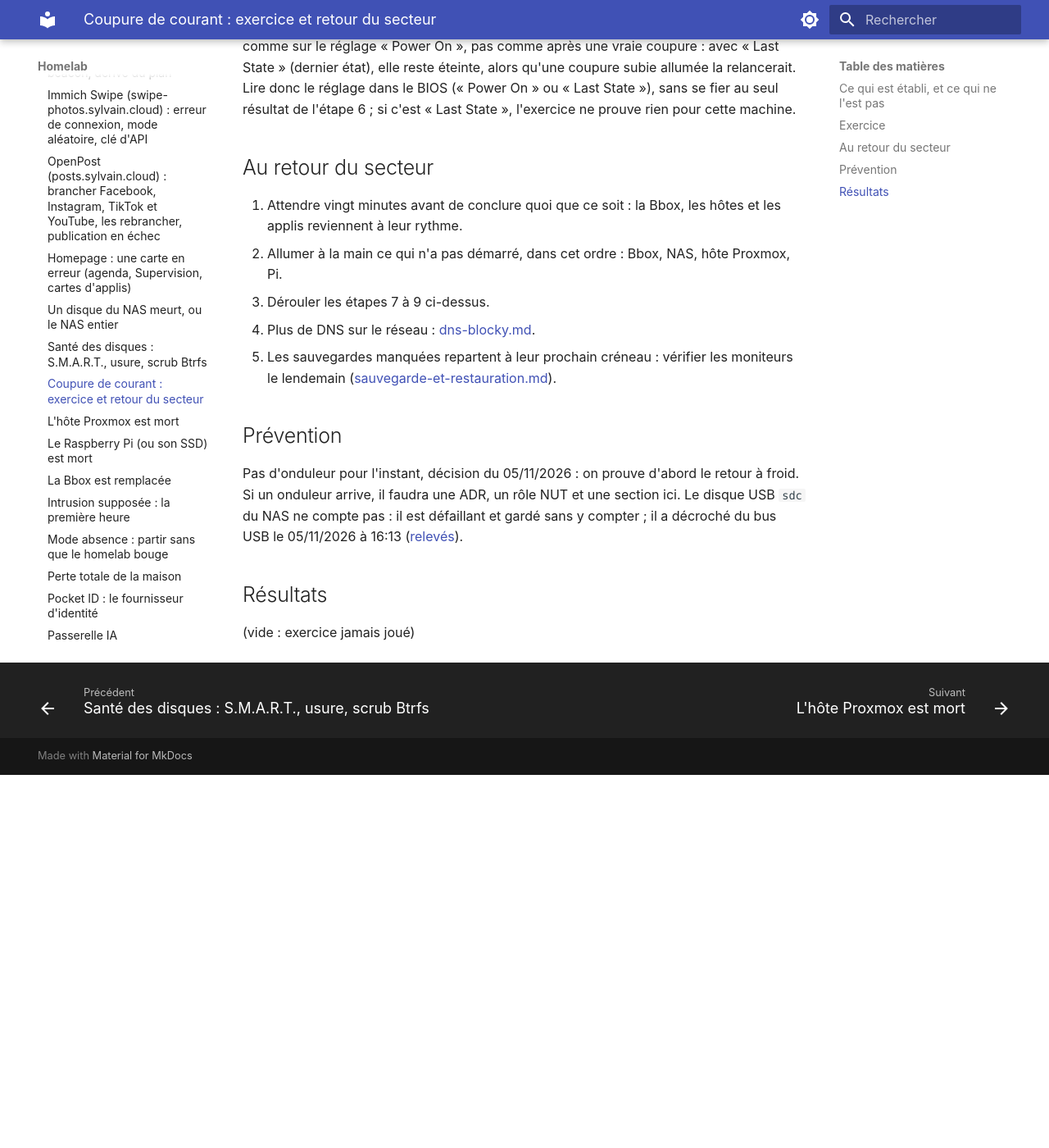
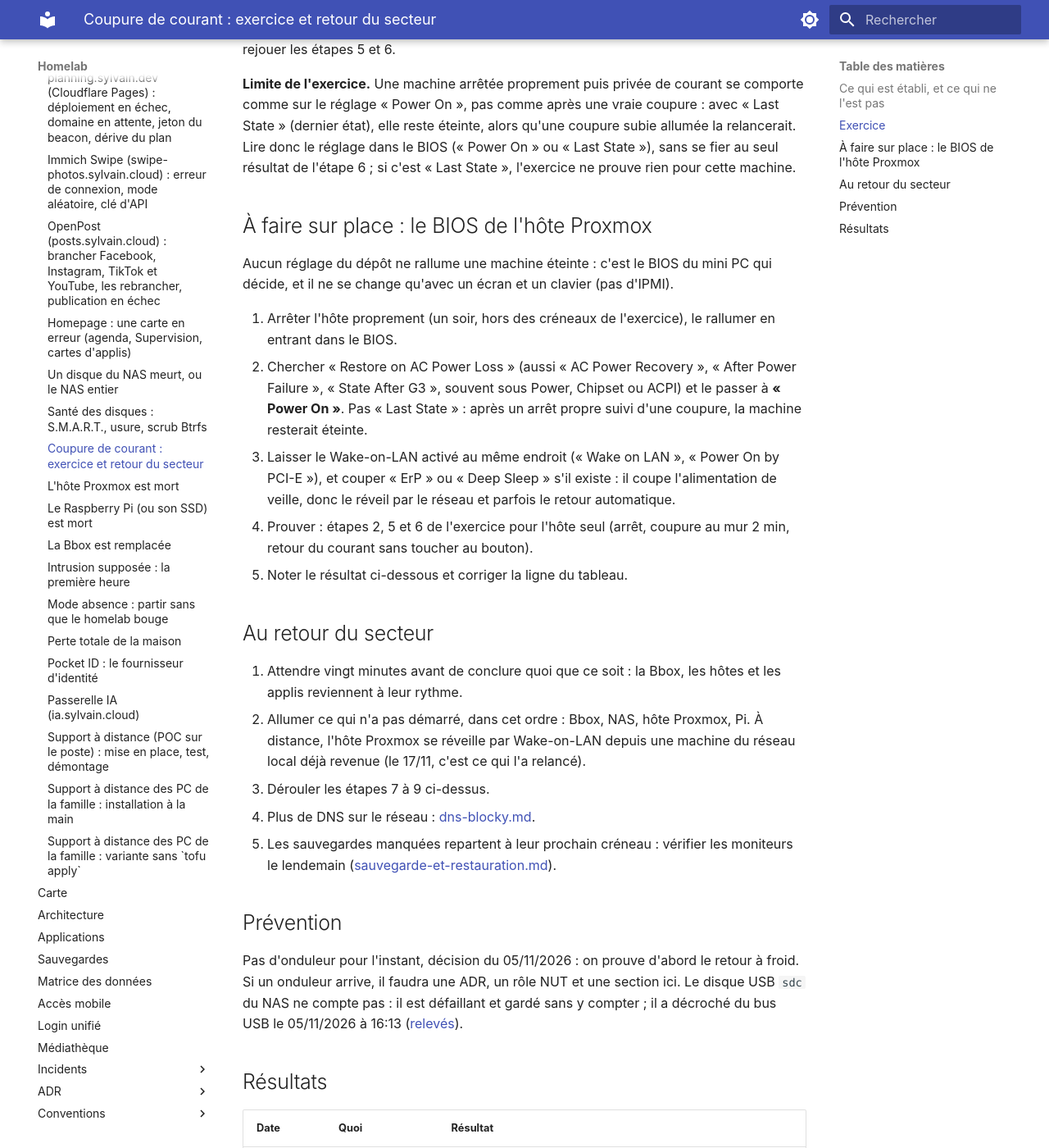
Before and after one commit to sylvainmetayer/homelab, an MkDocs documentation site: the page built from docs/runbooks/coupure-de-courant.md, in a window 1280 px wide and 1400 px high, scrolled down 2313 px. Shown: the whole window at 82% size. Built offline with MkDocs 1.6.1 and Material for MkDocs 9.7.7, drawn with Linux system fonts in a browser that asks for light colours; before the commit the page ends 3258 px from its top, so only the background shows below that; some of the changed text lies outside the part shown.

Commit message:
docs(coupure-de-courant): résultat du 17/11, BIOS de l'hôte Proxmox à corriger
Vraie coupure : le NAS et le Pi sont revenus seuls, l'hôte Proxmox est resté
éteint et a été rallumé par Wake-on-LAN. Le tableau, les résultats et une
section « À faire sur place » (Restore on AC Power Loss sur Power On) le disent.

Co-Authored-By: Claude Fable 5.2 <noreply@anthropic.com>
Claude-Session: https://claude.ai/code/session_01EfxfYACxBKMBuL9u2fixS5

```diff
--- a/docs/runbooks/coupure-de-courant.md
+++ b/docs/runbooks/coupure-de-courant.md
@@ -5,8 +5,9 @@ Proxmox, le Pi et la Bbox. Ce fichier sert à prouver à froid que tout revient
 seul, avant que ça n'arrive pour de vrai. Procédure, pas un incident ; une
 vraie coupure : aller directement à « Au retour du secteur ».
 
-Écrit le 05/11/2026. **Jamais joué** : aucun démarrage à froid après coupure
-n'est prouvé sur ces machines. Noter le résultat en bas de ce fichier.
+Écrit le 05/11/2026. L'exercice n'a **jamais été joué**, mais une vraie coupure
+a eu lieu le 17/11/2026 (« Résultats ») : le NAS et le Pi sont revenus seuls,
+**pas l'hôte Proxmox**. Noter le résultat de chaque passage en bas de ce fichier.
 
 ## Ce qui est établi, et ce qui ne l'est pas
 
@@ -17,9 +18,10 @@ n'est prouvé sur ces machines. Noter le résultat en bas de ce fichier.
 | Applis de la VM | reviennent seules : unités `dc@` lancées après Docker |
 | Montages NFS de `nas_storage` | `nofail,_netdev,x-systemd.automount` : rien n'attend le NAS au démarrage |
 | Stockage `nas-backup` de Proxmox | NFS `vers=3`. Si le NAS revient après l'hôte : à observer |
-| Hôte Proxmox : redémarre seul au retour du courant | **à vérifier dans le BIOS** (« Restore on AC Power Loss », voir la mise en garde sous l'exercice) |
-| NAS DXP2800 : redémarre seul au retour du courant | **à vérifier dans le BIOS** ; son dernier redémarrage ne coupait pas le courant, il ne prouve donc rien |
-| Pi | démarre à la mise sous tension (comportement du matériel, à observer) |
+| Hôte Proxmox : redémarre seul au retour du courant | **non** (coupure du 17/11) : resté éteint, rallumé à distance par Wake-on-LAN. **À corriger dans le BIOS**, sur place (« À faire sur place » plus bas) |
+| Hôte Proxmox : Wake-on-LAN | marche (17/11) : le secours tant que le BIOS n'est pas corrigé, et après |
+| NAS DXP2800 : redémarre seul au retour du courant | oui (coupure du 17/11) |
+| Pi | oui (coupure du 17/11) : démarre à la mise sous tension |
 | Bbox | se rallume seule en général, à observer |
 | DNS pendant le retour | le DHCP est censé annoncer Blocky (LXC et Pi ; aucun client constaté au 05/11, [ADR 0012](../adr/0012-filtrage-dns-blocky.md)) : à observer tant qu'ils ne sont pas revenus |
 
@@ -59,12 +61,33 @@ coupure subie allumée la relancerait. Lire donc le réglage dans le BIOS
 (« Power On » ou « Last State »), sans se fier au seul résultat de l'étape 6 ;
 si c'est « Last State », l'exercice ne prouve rien pour cette machine.
 
+## À faire sur place : le BIOS de l'hôte Proxmox
+
+Aucun réglage du dépôt ne rallume une machine éteinte : c'est le BIOS du mini
+PC qui décide, et il ne se change qu'avec un écran et un clavier (pas d'IPMI).
+
+1. Arrêter l'hôte proprement (un soir, hors des créneaux de l'exercice), le
+   rallumer en entrant dans le BIOS.
+2. Chercher « Restore on AC Power Loss » (aussi « AC Power Recovery », « After
+   Power Failure », « State After G3 », souvent sous Power, Chipset ou ACPI) et
+   le passer à **« Power On »**. Pas « Last State » : après un arrêt propre
+   suivi d'une coupure, la machine resterait éteinte.
+3. Laisser le Wake-on-LAN activé au même endroit (« Wake on LAN », « Power On
+   by PCI-E »), et couper « ErP » ou « Deep Sleep » s'il existe : il coupe
+   l'alimentation de veille, donc le réveil par le réseau et parfois le retour
+   automatique.
+4. Prouver : étapes 2, 5 et 6 de l'exercice pour l'hôte seul (arrêt, coupure au
+   mur 2 min, retour du courant sans toucher au bouton).
+5. Noter le résultat ci-dessous et corriger la ligne du tableau.
+
 ## Au retour du secteur
 
 1. Attendre vingt minutes avant de conclure quoi que ce soit : la Bbox, les
    hôtes et les applis reviennent à leur rythme.
-2. Allumer à la main ce qui n'a pas démarré, dans cet ordre : Bbox, NAS, hôte
-   Proxmox, Pi.
+2. Allumer ce qui n'a pas démarré, dans cet ordre : Bbox, NAS, hôte
+   Proxmox, Pi. À distance, l'hôte Proxmox se réveille par Wake-on-LAN depuis
+   une machine du réseau local déjà revenue (le 17/11, c'est ce qui l'a
+   relancé).
 3. Dérouler les étapes 7 à 9 ci-dessus.
 4. Plus de DNS sur le réseau : [dns-blocky.md](dns-blocky.md).
 5. Les sauvegardes manquées repartent à leur prochain créneau : vérifier les
@@ -80,4 +103,6 @@ gardé sans y compter ; il a décroché du bus USB le 05/11/2026 à 16:13
 
 ## Résultats
 
-(vide : exercice jamais joué)
+| Date | Quoi | Résultat |
+|---|---|---|
+| 17/11/2026 | Vraie coupure de courant (pas l'exercice) | NAS et Pi revenus seuls. Hôte Proxmox resté éteint, rallumé à distance par Wake-on-LAN ; VM docker et LXC ont suivi (`onboot`). ntfy, alors sur la VM docker, était muet : déplacé sur la VM Pangolin ([ADR 0037](../adr/0037-ntfy-sur-la-vm-pangolin.md)). Reste à faire : le BIOS de l'hôte (« À faire sur place »). Étapes 7 à 9 non relevées. |
```
Also changed, not shown: docs/runbooks/hote-proxmox-mort.md (+4 -4 lines).
